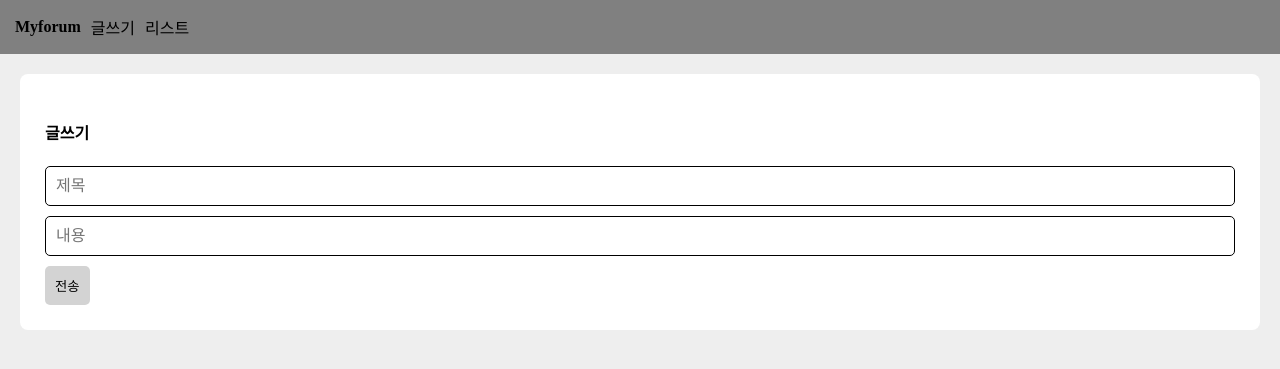
After one commit to rlatjsdn71/2026_Server, a Node server app: page /write in a window 1280 px wide. The commit adds this page. Shown: the top 369 px of the page. Run offline with Node 20, Linux system fonts and the light colour scheme; some libraries are stand-ins or nearby versions.

Commit message:
study: POST, insertOne, Dynamic Routing, URL parameter

```diff
--- a/index.html
+++ b/index.html
@@ -10,7 +10,7 @@
 <body>
     <div class="nav">
         <a class="logo", href="http://localhost:8080/">Myforum</a>
-        <a href="#">Page1</a>
+        <a href="http://localhost:8080/write">글쓰기</a>
         <a href="http://localhost:8080/about">어바웃</a>
     </div>
     <h4>안녕하세요</h4>
--- a/public/main.css
+++ b/public/main.css
@@ -2,8 +2,14 @@ body {
     margin: 0px;
 }
 
+input,
 div {
     box-sizing: border-box;
+}
+
+a {
+    text-decoration: none;
+    color: black;
 }
 
 .nav {
@@ -46,3 +52,32 @@ div {
     margin: 5px;
     color: grey;
 }
+
+.form-box {
+    background: white;
+    padding: 25px;
+    margin: 20px;
+    border-radius: 8px;
+}
+
+.form-box input {
+    padding: 10px;
+    font-size: 16px;
+    width: 100%;
+    border: 1px solid black;
+    border-radius: 5px;
+    margin-bottom: 10px;
+}
+
+.form-box button {
+    padding: 10px;
+    border: none;
+    background: lightgrey;
+    border-radius: 5px;
+}
+
+.detail-bg {
+    background: white;
+    padding: 15px;
+    margin-top: 10px;
+}
--- a/server.js
+++ b/server.js
@@ -5,14 +5,19 @@ const app = express()
 app.use(express.static(__dirname + '/public'));
 // 경로를 지정해야 css파일, 이미지 파일같은 보조 파일(static파일) 불러올 수 있음
 
-app.set('view engine','ejs'); // ejs 세팅
+app.set('view engine', 'ejs'); // ejs 세팅
 // ejs 파일 쓰면 페이지에 서버데이터를 쉽게 집어넣을 수 있음
 
+
+// req.body 사용을 위한 세팅
+app.use(express.json());
+app.use(express.urlencoded({ extended: true }));
+
 // 이하 mongodb 라이브러리 설정
-const { MongoClient } = require('mongodb') // mongodb 라이브러리 불러오기
+const { MongoClient, ObjectId } = require('mongodb') // mongodb 라이브러리 불러오기
 
 let db;
- // 여기에 db 접속 url과 username, password 입력
+// 여기에 db 접속 url과 username, password 입력
 const url = `mongodb://admin:dYvOhN6kQlhvQmzv@ac-smg1vck-shard-00-00.meysf13.mongodb.net:27017,
 ac-smg1vck-shard-00-01.meysf13.mongodb.net:27017,ac-smg1vck-shard-00-02.meysf13.mongodb.net:27017
 /?ssl=true&replicaSet=atlas-rqe29b-shard-0&authSource=admin&appName=Cluster0`;
@@ -37,7 +42,7 @@ app.get('/', (요청, 응답) => {
 // 라우팅 (/news 페이지)
 app.get('/news', (요청, 응답) => {
     // db에 데이터 입력
-    db.collection('post').insertOne({title:'메롱메롱 인서트'}); // post 컬렉션에 내용 입력
+    db.collection('post').insertOne({ title: '메롱메롱 인서트' }); // post 컬렉션에 내용 입력
     // 컬렉션은 대충 폴더라고 생각
     // 응답.send('뉴스다옹~')
 })
@@ -50,18 +55,47 @@ app.get('/about', (요청, 응답) => {
     응답.sendFile(__dirname + '/about.html');
 })
 
+app.post('/about/login', (req, res) => {
+    res.send("로그인~");
+})
+
 app.get('/list', async (요청, 응답) => {
     let res = await db.collection('post').find().toArray(); // post 컬렉션에 있는 모든 내용 불러오기
     // await = 비동기 실행을 동기 처리
 
-    console.log(res[0].title); // 서버에서 console.log 하면 터미널에 출력됨
+    //console.log(res[0].title); // 서버에서 console.log 하면 터미널에 출력됨
 
     // ejs 파일은 sendFile이 아닌 render 명령어 사용
     // 기본 경로 설정이 views 폴더롤 되었기 때문에 경로 없이 이름만 입력
     // 뒤에 아규먼트 추가해서 데이터 보내줄 수 있음 -> 관습적으로 오브젝트 형태로 보낸다
-    응답.render('list.ejs', {posts: res});
+    응답.render('list.ejs', { posts: res });
 })
 
 app.get('/time', (요청, 응답) => {
-    응답.render('time.ejs', {time: new Date()});
+    응답.render('time.ejs', { time: new Date() });
 })
+
+app.get('/write', (req, res) => {
+    res.render('write.ejs', {});
+})
+
+app.post('/newposting', async (req, res) => {
+    // req.body 사용해서 form 태그의 input 내용들 불러오기 (오브젝트 형태 {input_name: 내용, ...})
+    // db에 데이터 저장(삽입)하는 법 (데이터는 오브젝트 형태로 저장)
+    if (req.body.title.length == 0) res.redirect('/write');
+    else {
+        await db.collection('post').insertOne({ title: req.body.title, content: req.body.content });
+        // 리다이렉트
+        res.redirect('/write');
+    }
+})
+
+app.get('/detail/:postID', async (req, res) => {
+    // req.params: url 파라미터에 입력된 값을 오브젝트로 반환
+    console.log(req.params); // {postID: '입력된 값'}
+
+    // db에서 데이터 검색해서 찾는 법! (데이터(오브젝트)를 이용해서 검색)
+    let result = await db.collection('post').findOne({ _id: new ObjectId(req.params.postID) }); // db 상에 맞는 데이터 타입 사용
+
+    res.render('detail.ejs', { post: result });
+})
--- a/views/list.ejs
+++ b/views/list.ejs
@@ -7,7 +7,7 @@
     <meta charset="UTF-8">
     <meta name="viewport" content="width=device-width, initial-scale=1.0">
     <title>list</title>
-    <link rel="stylesheet" href="main.css">
+    <link rel="stylesheet" href="/main.css">
 </head>
 
 <body class="grey-bg">
@@ -22,7 +22,9 @@
                     <!-- 서버에서 전송받은 데이터 html에서 사용하기! -->
                     <!-- <%= %> 태그 사용하기 -->
                     <h4>
-                        <%= posts[i].title %>
+                        <!-- 제목 누르면 해당 detail 페이지로 이동~ -->
+                        <a href=<%=`http://localhost:8080/detail/${posts[i]._id}`%>><%= posts[i].title %></a>
+
                     </h4>
                     <p>
                         <%= posts[i].content %>
--- a/views/nav.ejs
+++ b/views/nav.ejs
@@ -1,5 +1,5 @@
 <div class="nav">
         <a class="logo", href="http://localhost:8080/">Myforum</a>
-        <a href="#">Page1</a>
-        <a href="http://localhost:8080/about">어바웃</a>
+        <a href="http://localhost:8080/write">글쓰기</a>
+        <a href="http://localhost:8080/list">리스트</a>
     </div>
--- /dev/null
+++ b/views/write.ejs
@@ -0,0 +1,25 @@
+<!DOCTYPE html>
+<html lang="en">
+
+<head>
+    <meta charset="UTF-8">
+    <meta name="viewport" content="width=device-width, initial-scale=1.0">
+    <title>Document</title>
+    <link rel="stylesheet" href="/main.css">
+</head>
+
+<body class="grey-bg">
+    <%- include('nav.ejs')%>
+        <!-- form 태그 사용해서 post 구현하기 -->
+        <!-- action: URL, method: 요청 동작 -->
+        <form action="/newposting" method="POST" class="form-box">
+            <h4>글쓰기</h4>
+            <!-- input 태그에 name을 지정해서 값을 서버에서 값을 불러고오고 구분할 때 사용 -->
+            <input type="text" name="title" placeholder="제목">
+            <input type="text" name="content" placeholder="내용">
+            <!-- submit 타입으로 최종 post 요청 -->
+            <button type="submit">전송</button>
+        </form>
+</body>
+
+</html>
```
Also changed, not shown: about.html (+7 -1 lines), views/detail.ejs (added, +23 -0 lines).
